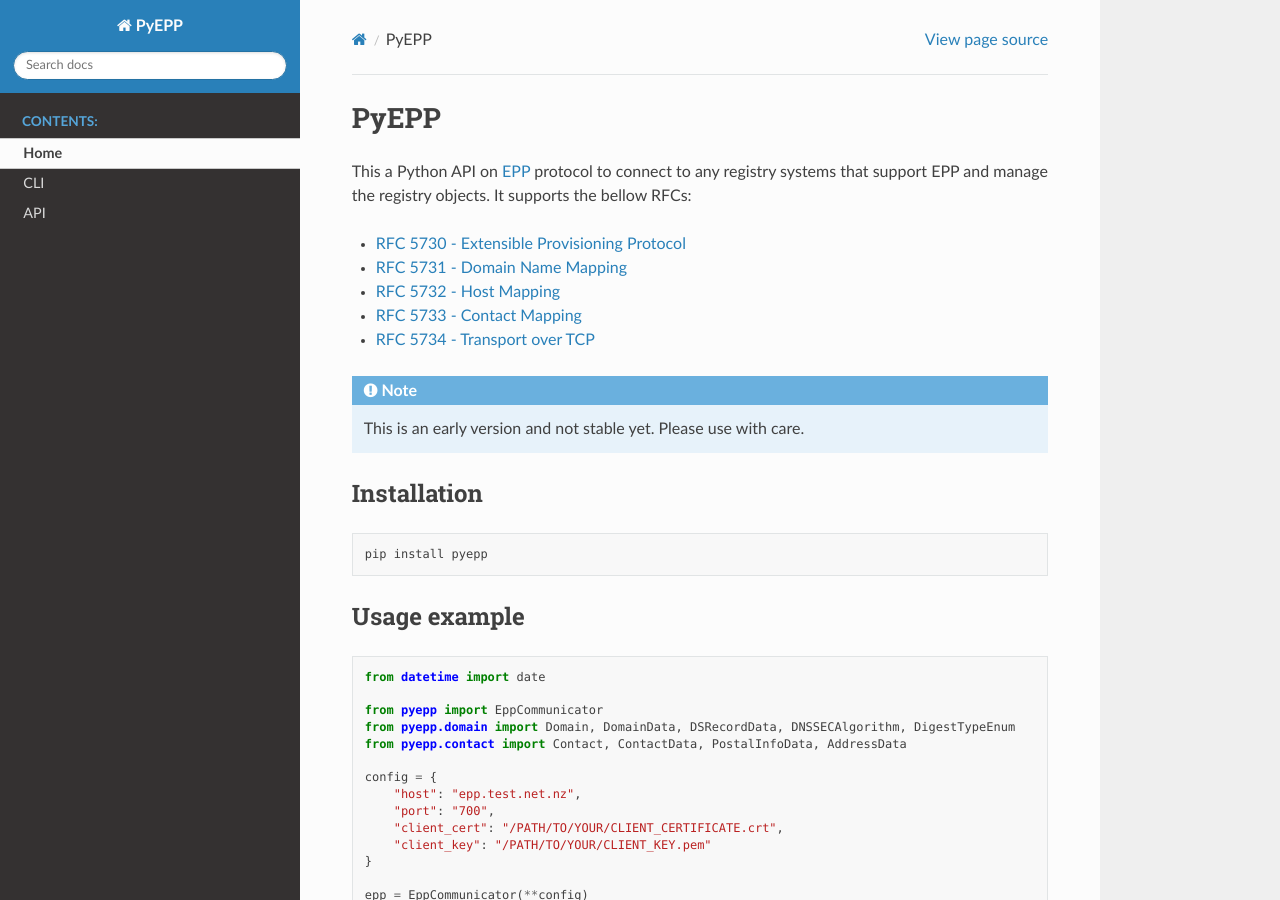
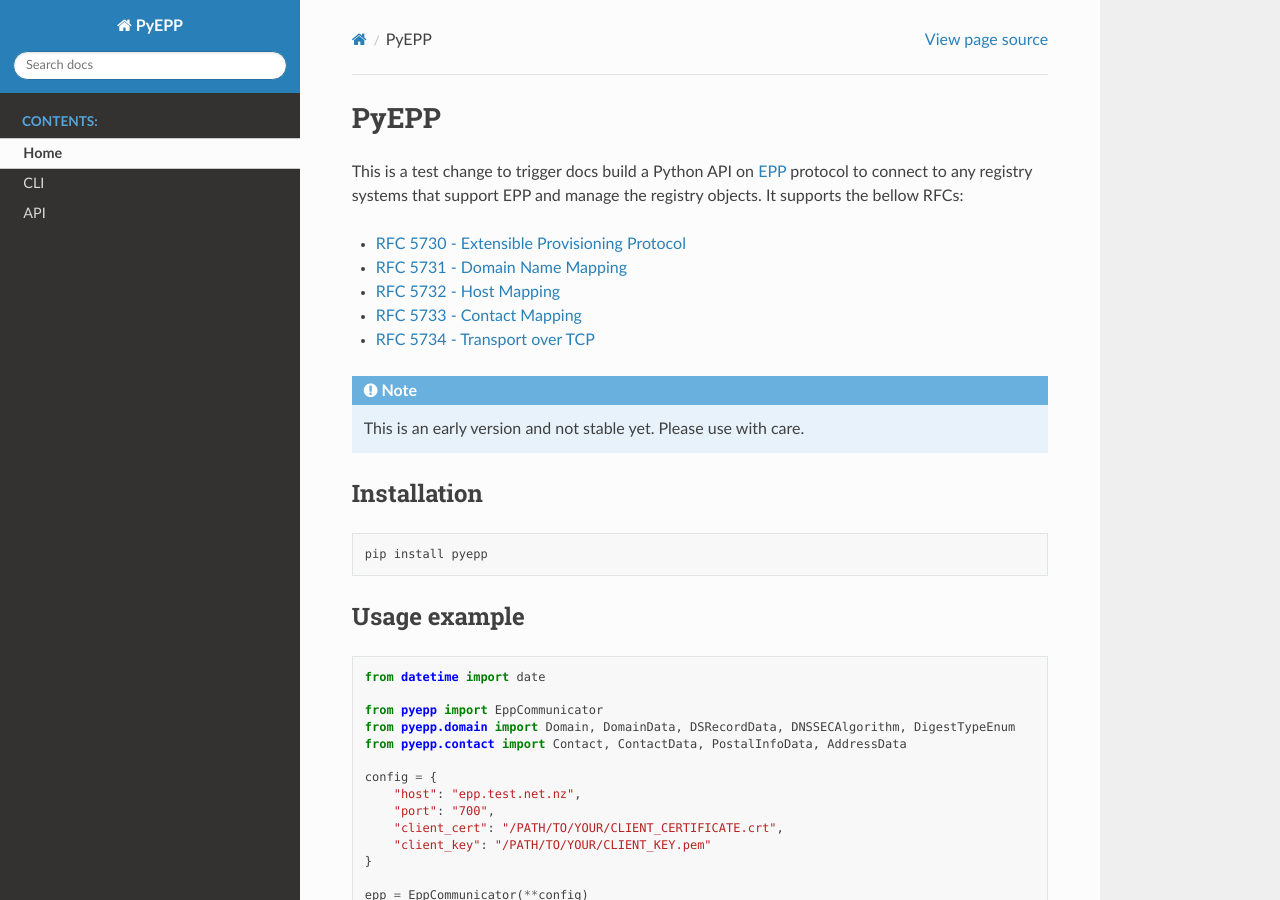
Before and after one commit to InternetNZ/pyepp, a Sphinx documentation site: the page built from docs/index.rst, in a window 1280 px wide and 900 px high. Built offline with Sphinx 7.4.7 and the Read the Docs theme 2.0.0, drawn with Linux system fonts in a browser that asks for light colours.

Commit message:
Update index.rst

```diff
--- a/docs/index.rst
+++ b/docs/index.rst
@@ -1,7 +1,7 @@
 PyEPP
 =====
 
-This a Python API on `EPP <https://en.wikipedia.org/wiki/Extensible_Provisioning_Protocol>`_
+This is a test change to trigger docs build a Python API on `EPP <https://en.wikipedia.org/wiki/Extensible_Provisioning_Protocol>`_
 protocol to connect to any registry systems that support EPP and manage the registry objects.
 It supports the bellow RFCs:
 
```
